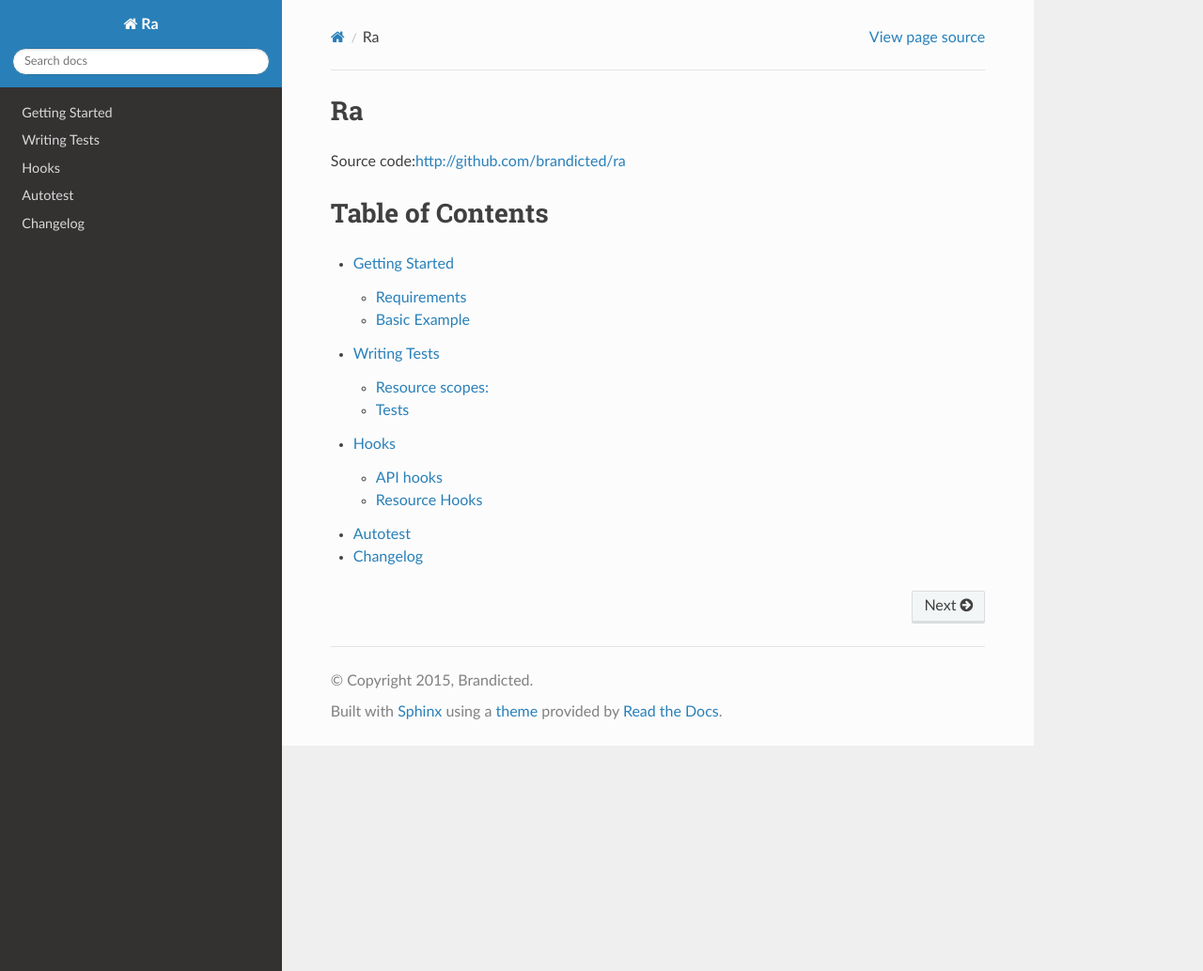
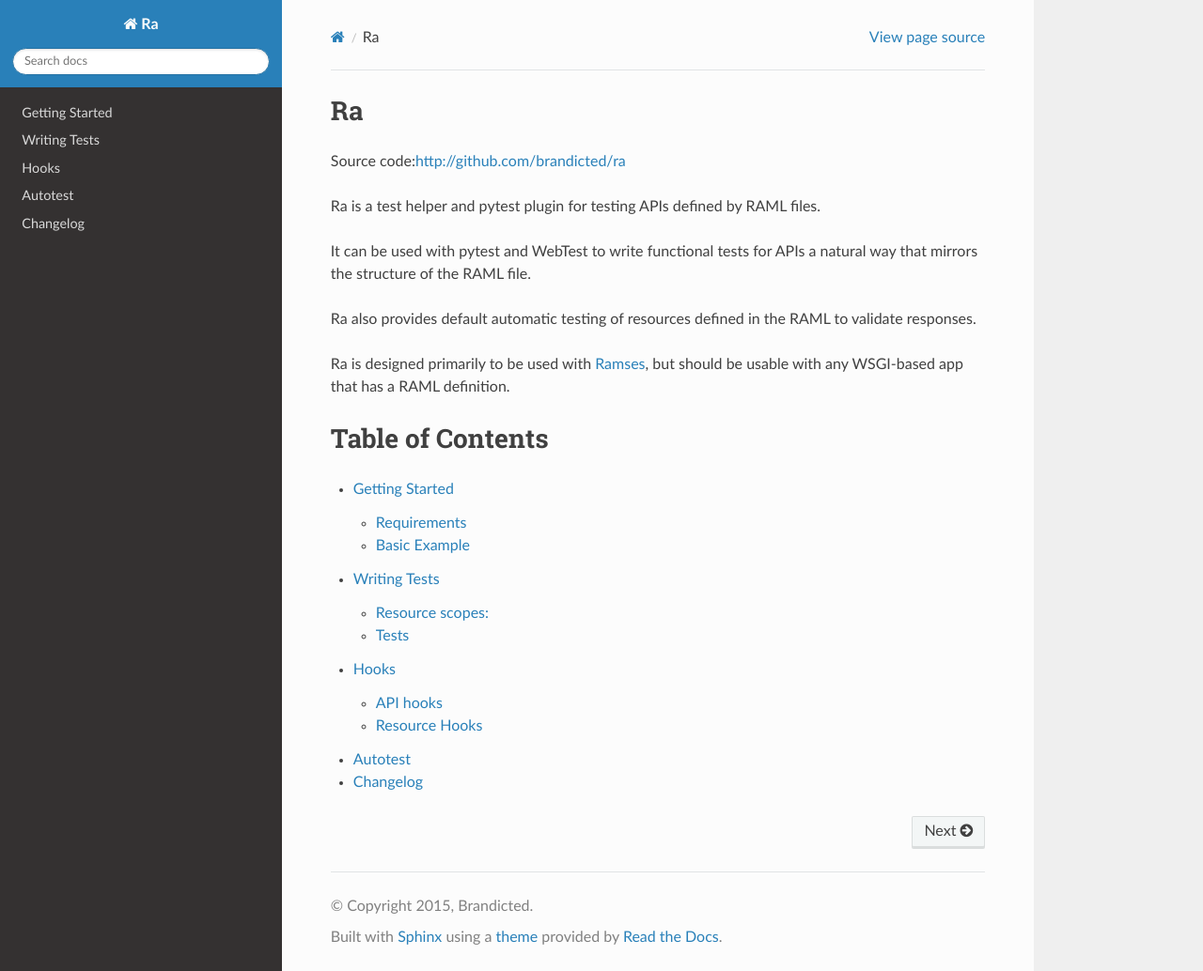
Before and after one commit to ramses-tech/ra, a Sphinx documentation site: the page built from docs/source/index.rst, in a window 1280 px wide and 1034 px high. Shown: the whole window at 94% size. Built offline with Sphinx 7.4.7 and the Read the Docs theme 2.0.0, drawn with Linux system fonts in a browser that asks for light colours.

Commit message:
Documentation index

```diff
--- a/docs/source/index.rst
+++ b/docs/source/index.rst
@@ -2,6 +2,20 @@ Ra
 ==
 
 Source code:`<http://github.com/brandicted/ra>`_
+
+Ra is a test helper and pytest plugin for testing APIs defined by RAML
+files.
+
+It can be used with pytest and WebTest to write functional tests for
+APIs a natural way that mirrors the structure of the RAML file.
+
+Ra also provides default automatic testing of resources defined in the
+RAML to validate responses.
+
+Ra is designed primarily to be used with `Ramses
+<http://ramses.readthedocs.org/>`_, but should be usable with any
+WSGI-based app that has a RAML definition.
+
 
 Table of Contents
 =================
```
